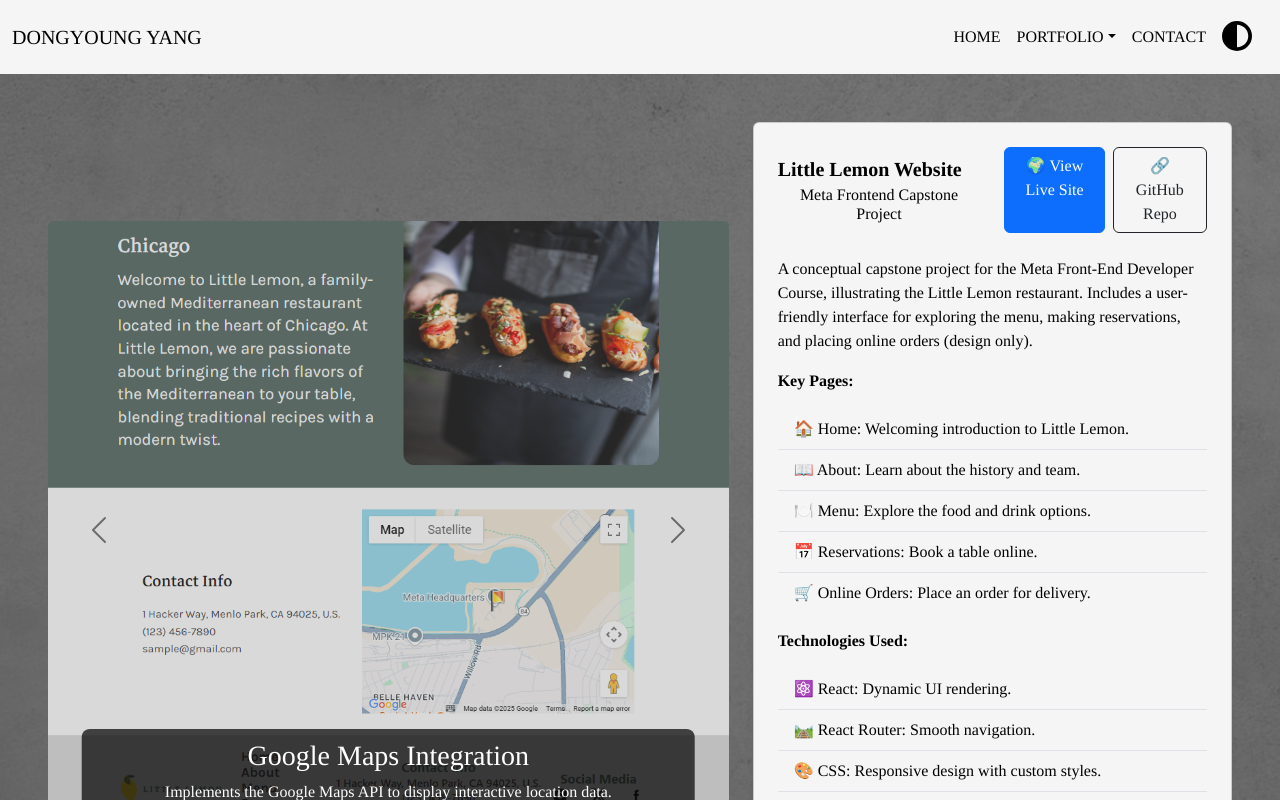
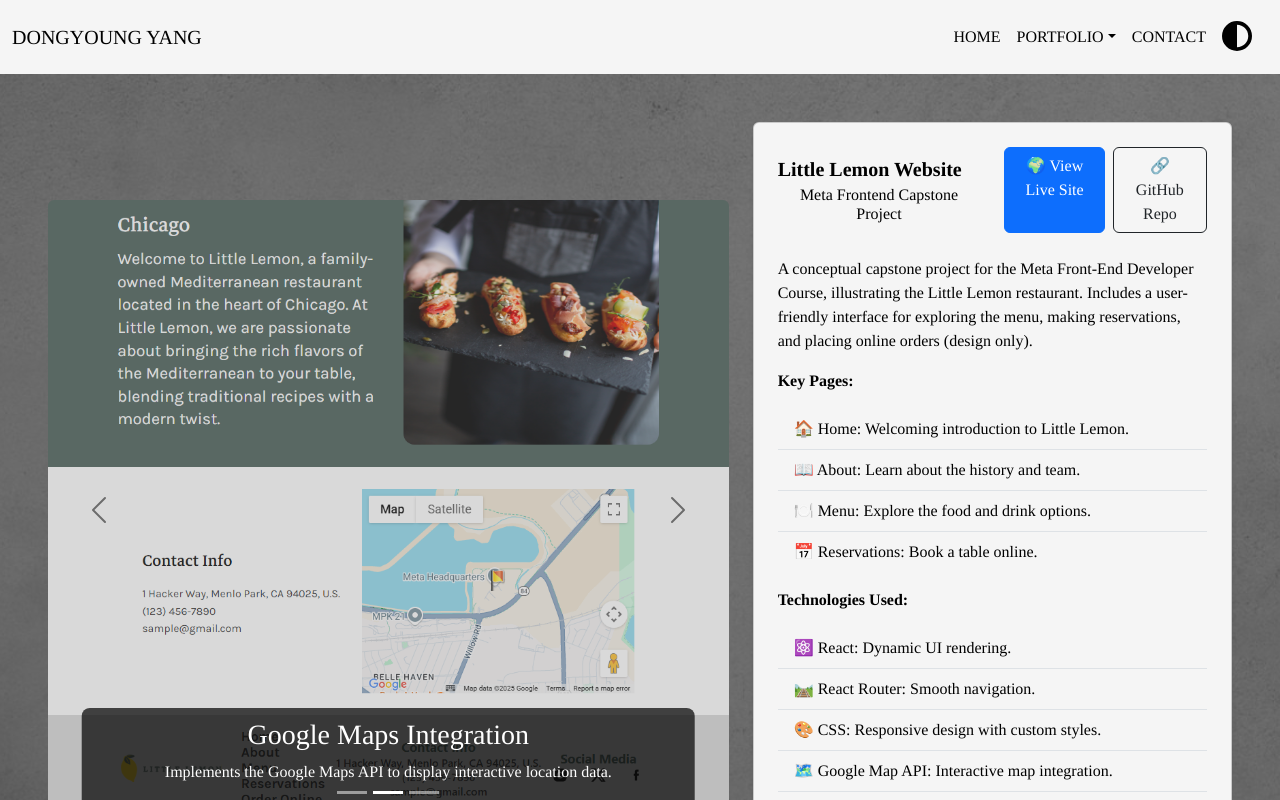
Before and after one commit to ArmsTina/portfolio_website, a React (Create React App) app: page /portfolio1 in a window 1280 px wide. Shown: the top 800 px of the page. Built offline with nearby package versions, Linux system fonts and the light colour scheme.

Commit message:
text changed

```diff
--- a/src/pages/Portfolio1.js
+++ b/src/pages/Portfolio1.js
@@ -129,9 +129,6 @@
                   <ListGroup.Item>
                     📅 Reservations: Book a table online.
                   </ListGroup.Item>
-                  <ListGroup.Item>
-                    🛒 Online Orders: Place an order for delivery.
-                  </ListGroup.Item>
                 </ListGroup>
 
                 <Card.Text className="text-start bold mt-3">
```
